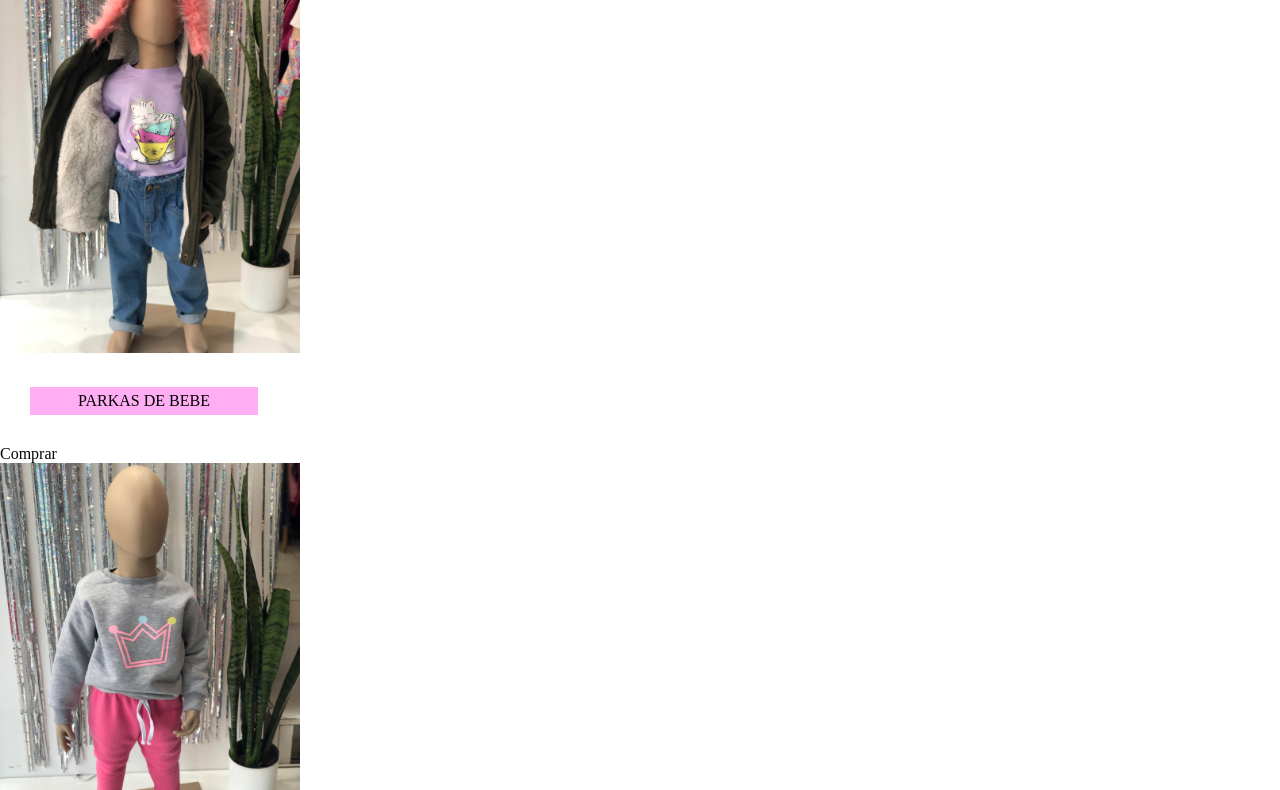
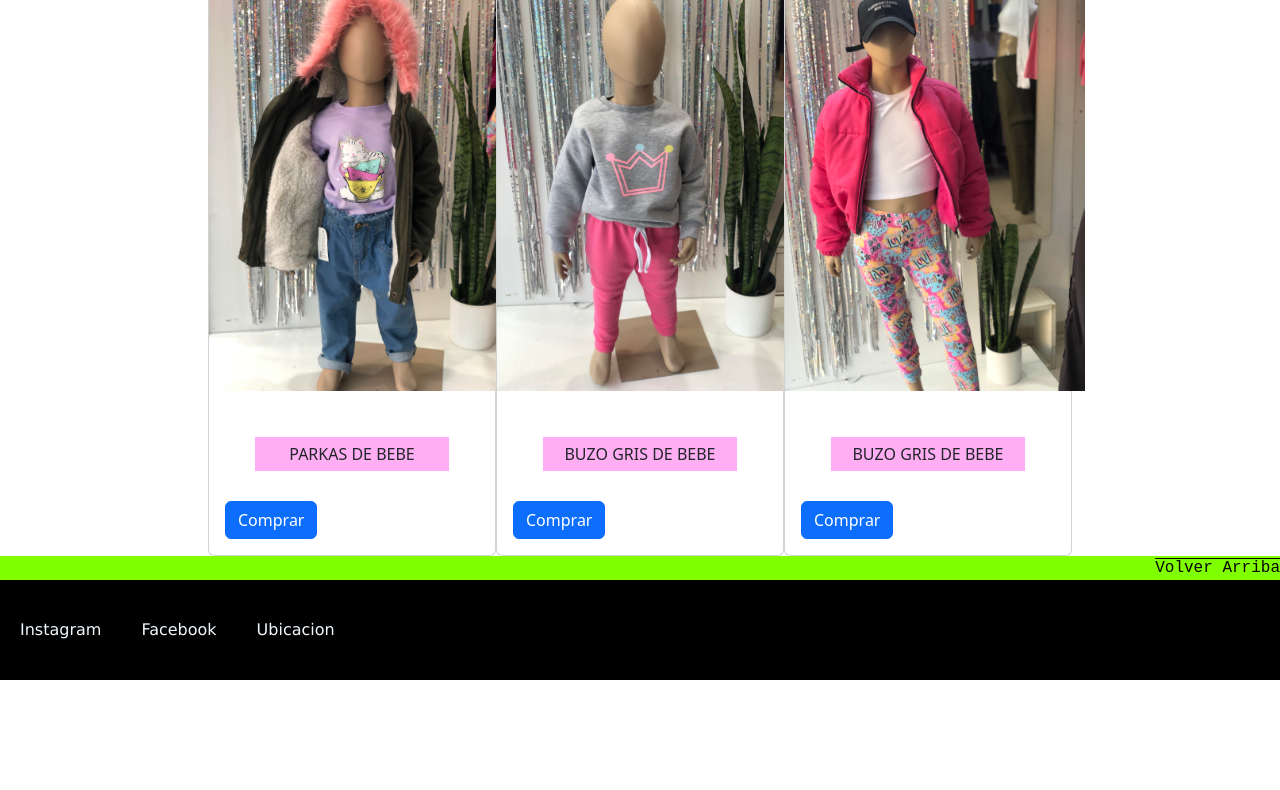
Before and after one commit to ArianaYasminCastro/Preentrega2CastroAriana, a website: page pages/articulos.html in a window 1280 px wide. Shown: the part 112-902 px from the top of the page. After the commit the page ends 800 px from the top, so only its background shows below. Drawn offline with nearby package versions, Linux system fonts and the light colour scheme; a web font is replaced by a local one.

Commit message:
arregle e hice un par de cambios en articulos

```diff
--- a/pages/articulos.html
+++ b/pages/articulos.html
@@ -5,8 +5,11 @@
     <meta charset="UTF-8">
     <meta http-equiv="X-UA-Compatible" content="IE=edge">
     <meta name="viewport" content="width=device-width, initial-scale=1.0">
-    <link rel="stylesheet" href="../css/style.css">
-    <title>ARTICULOS</title>
+
+    <link href="https://cdn.jsdelivr.net/npm/bootstrap@5.3.0/dist/css/bootstrap.min.css" rel="stylesheet"
+        integrity="sha384-9ndCyUaIbzAi2FUVXJi0CjmCapSmO7SnpJef0486qhLnuZ2cdeRhO02iuK6FUUVM" crossorigin="anonymous">
+   <link rel="stylesheet" href="../css/style.css">
+   <title>ARTICULOS</title>
 </head>
 
 <body>
@@ -28,10 +31,11 @@
     </header>
 
 
-    <main>
+    <main >
         <h2>ARTICULOS</h2>
+<div class="divArticulos d-flex justify-content-center ">
 
-        <div class="card" style="width: 18rem;">
+    <div class="card d-flex justify-content-center" style="width: 18rem;">
             <img src="../recusos/unnamed (2).jpg" class="card-img-top imgarticle " alt="Parkas de bebe">
             <div class="card-body">
 
@@ -42,7 +46,7 @@
 
         </div>
 
-        <div class="card" style="width: 18rem;">
+        <div class="card d-flex justify-content-center" style="width: 18rem;">
             <img src="../recusos/unnamed (1).jpg" class="card-img-top imgarticle " alt="Buzo gris de bebe">
             <div class="card-body">
 
@@ -50,7 +54,9 @@
                 <a href="#" class="btn btn-primary">Comprar</a>
             </div>
 
-            <div class="card" style="width: 18rem;">
+        </div>
+
+            <div class="card d-flex justify-content-center" style="width: 18rem;">
                 <img src="../recusos/unnamed (3).jpg" class="card-img-top imgarticle " alt="Campera fucsia Teens">
                 <div class="card-body">
 
@@ -59,19 +65,11 @@
                 </div>
 
 
-        </div>
-        <!-- <article class="articulos">
-            <section>
-                <img class="imgarticle" src="../recusos/unnamed (2).jpg" alt="parkas de bebe">
-                <p>Parcas de bebe</p>
-                <img class="imgarticle" src="../recusos/unnamed (1).jpg" alt="Buzo gris de bebe">
-                <p>Buzo gris de beba</p>
-                <img class="imgarticle" src="../recusos/unnamed (3).jpg" alt="Campera fucsia Teens">
-                <p>Puffer fucsia Teens</p>
-            </section>
+            </div>
 
-        </article> -->
-        <a class="volverArriba" href="#arriba">volver arriba</a>
+</div>
+
+            <a class="volverArriba" href="#arriba">volver arriba</a>
     </main>
 
 
@@ -82,6 +80,9 @@
         <br>
         <a class="redes" href="https://goo.gl/maps/mAgKnKct7nLQE9aT9">Ubicacion</a>
     </footer>
+    <script src="https://cdn.jsdelivr.net/npm/bootstrap@5.3.0/dist/js/bootstrap.bundle.min.js"
+        integrity="sha384-geWF76RCwLtnZ8qwWowPQNguL3RmwHVBC9FhGdlKrxdiJJigb/j/68SIy3Te4Bkz"
+        crossorigin="anonymous"></script>
 </body>
 
 </html>
--- a/scss/utilidades/-main.scss
+++ b/scss/utilidades/-main.scss
@@ -1,11 +1,6 @@
 * {
     margin: 0;
     padding: 0;
-}
-
-
-.imagenportada {
-    background-size: auto;
 }
 
 
@@ -26,6 +21,16 @@ iframe {
     display: inline;
 }
 
+a {
+    color: rgb(6, 6, 6);
+    text-decoration: none !important;
+}
+
+
+div .card {
+    display: flex;
+    justify-content: center;
+}
 
 .art1 {
     width: 300px;
@@ -54,28 +59,20 @@ text-decoration: overline;
 }
 
 p {
-   background-color: rgb(255, 174, 244) ;
-    margin: 30px ;
+    background-color: rgb(255, 174, 244);
+    margin: 30px;
     text-transform: uppercase;
     padding: 5px;
     text-align: center;
 }
 
-   .mainUsuario{
+.mainUsuario {
     display: flex;
     flex-direction: column;
 }
 
+
+
 .imgarticle {
     width: 300px !important;
 }
-
-a {
-    color: rgb(6, 6, 6);
-    text-decoration: none !important;
-}
-
-div .card{
-    display: flex;
-justify-content: center;
-}
```
Also changed, not shown: index.html (+2 -1 lines). Lines whose indentation alone changed are shown as unchanged.
